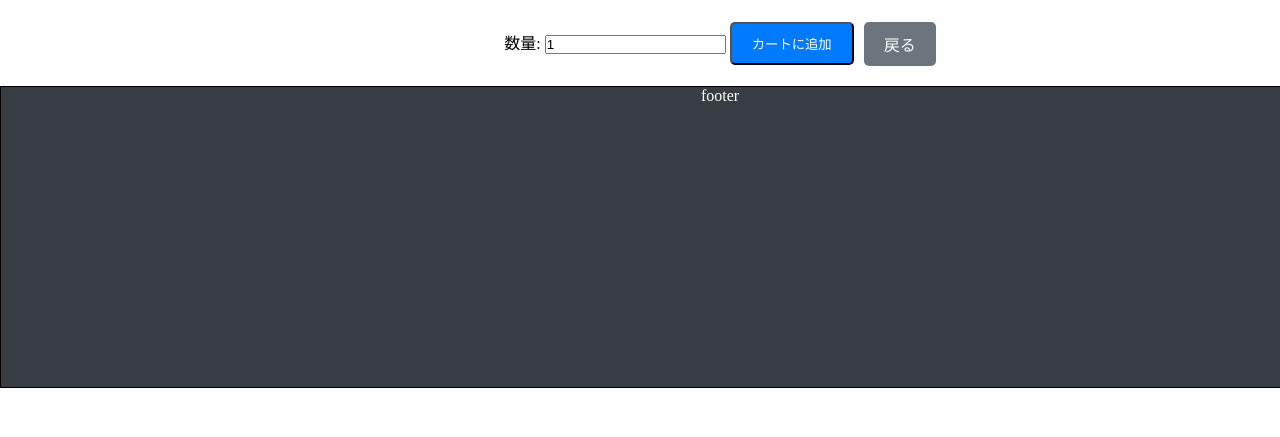
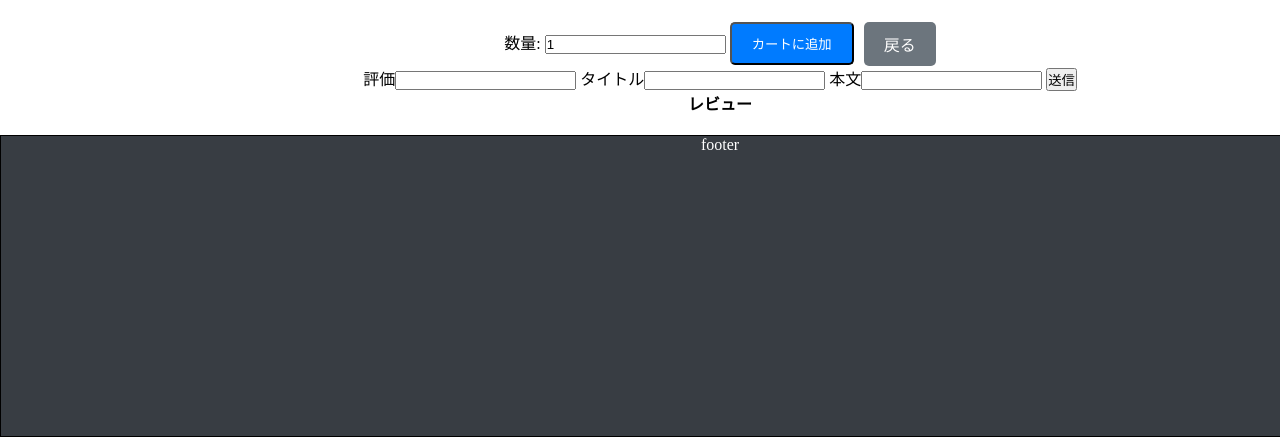
Before and after one commit to solomon011110/HEW2_04, a Flask app: page /store/1 in a window 1280 px wide; the page is wider, and only the part inside the window is pictured. Shown: the part 521-958 px from the top of that part. Before the commit the page ends 909 px from the top of that part, so only its background shows below. Run offline with Flask 3, Linux system fonts and the light colour scheme.

Commit message:
復旧ver

```diff
--- a/project/app/routes.py
+++ b/project/app/routes.py
@@ -1,7 +1,7 @@
 from flask import Flask, Blueprint, redirect, render_template, request, url_for, flash, session
 from werkzeug.security import generate_password_hash, check_password_hash
 from flask_mail import Mail, Message
-from app.models import db, User, Inventory, Contact, Product, Sale
+from app.models import db, User, Inventory, Contact, Product, Sale,  Review, Review
 from flask_login import current_user, LoginManager, UserMixin, login_user, logout_user, login_required
 from functools import wraps
 from app import mail
@@ -29,7 +29,30 @@ def index():
 def store(id):
     product = Product.query.get_or_404(id)
     image_url = url_for('static', filename=f'img/product/{product.id}.jpg')
-    return render_template('store.html', product=product, image_url=image_url)
+    reviews = Review.query.filter(id == Review.product_id).all()
+    return render_template('store.html', product=product, image_url=image_url, reviews=reviews)
+
+
+@bp.route('/store/<int:product_id>/review', methods=['POST'])
+@login_required
+def add_review(product_id):
+    title = request.form.get("title")  # カートに追加する数量を取得
+    describe = request.form.get("describe")
+    star = request.form.get("star")
+    name = session.get('name')
+    product_id_str = str(product_id)  # 商品IDを文字列として統一
+
+    new_Review = Review(
+        product_id = product_id_str,
+        title = title,
+        star = star,
+        describe = describe,
+        name = name
+    )
+    db.session.add(new_Review)
+    db.session.commit()
+
+    return redirect(url_for('main.store',id=product_id))
 
 
 @bp.route('/search', methods=['GET', 'POST'])
@@ -120,56 +143,61 @@ def kounyu():
     if request.method == 'POST':
         email = current_user.email
 
-        # メール本文の作成
-        cart_contents = "\n".join(
-            [f"""{item['name']} - {item['quantity']} 個 - 合計: {item['price']
-                                                              * item['quantity']}円""" for item in cart.values()]
-        )
         cart_rows = "".join(
-            f"""
-            <tr>
-                <td style="padding: 10px; border: 1px solid #ddd; text-align: left;">{item['name']}</td>
-                <td style="padding: 10px; border: 1px solid #ddd; text-align: center;">{item['quantity']} 個</td>
-                <td style="padding: 10px; border: 1px solid #ddd; text-align: right;">¥{item['price'] * item['quantity']}</td>
-            </tr>
-            """ for item in cart.values()
-        )
+    f"""
+    <tr>
+        <td style=\"padding: 10px; border: 1px solid #ddd; text-align: left;\">{item['name']}</td>
+        <td style=\"padding: 10px; border: 1px solid #ddd; text-align: center;\">{item['quantity']} 個</td>
+        <td style=\"padding: 10px; border: 1px solid #ddd; text-align: right;\">\u00a5{item['price'] * item['quantity']}</td>
+    </tr>
+    """ for item in cart.values()
+)
 
         email_html = f"""
-        <!DOCTYPE html>
-        <html lang="ja">
-        <head>
-            <meta charset="UTF-8">
-        </head>
-        <body>
-        <table style="width: 100%; border: 0; border-spacing: 0; padding: 0;">
+<!DOCTYPE html>
+<html lang=\"ja\">
+<head>
+  <meta charset=\"UTF-8\">
+  <meta name=\"viewport\" content=\"width=device-width, initial-scale=1.0\">
+  <title>\u8cfc\u5165\u78ba\u5b9a\u306e\u304a\u77e5\u3089\u305b</title>
+</head>
+<body style=\"font-family: Arial, sans-serif; background-color: #f4f4f4; margin: 0; padding: 0;\">
+  <table style=\"width: 100%; border: 0; border-spacing: 0; padding: 0;\">
+    <tr>
+      <td style=\"padding: 10px; background-color: #171a21; text-align: center; color: #66c0f4;\">
+        <h1 style=\"margin: 0; font-size: 24px;\">\u3054\u8cfc\u5165\u3042\u308a\u304c\u3068\u3046\u3054\u3056\u3044\u307e\u3059\uff01</h1>
+      </td>
+    </tr>
+    <tr>
+      <td style=\"padding: 20px; background-color: #ffffff; color: #333;\">
+        <h2 style=\"margin-top: 0; font-size: 20px;\">\u6ce8\u6587\u78ba\u8a8d\u66f8</h2>
+        <p>\u3054\u6ce8\u6587\u3044\u305f\u3060\u304d\u3001\u8cfc\u5165\u304c\u78ba\u5b9a\u3057\u307e\u3057\u305f\u3002\u4ee5\u4e0b\u306f\u3054\u6ce8\u6587\u5185\u5bb9\u3067\u3059\u3002</p>
+        <table style=\"width: 100%; border-collapse: collapse; margin-top: 20px;\">
+          <thead>
             <tr>
-                <td style="padding: 10px; background-color: #f4f4f4;">
-                    <h1 style="font-family: Arial, sans-serif; color: #333;">購入確定のお知らせ</h1>
-                </td>
+              <th style=\"padding: 10px; border: 1px solid #66c0f4; background-color: #2a475e; color: #c7d5e0; text-align: left;\">\u5546\u54c1\u540d</th>
+              <th style=\"padding: 10px; border: 1px solid #66c0f4; background-color: #2a475e; color: #c7d5e0; text-align: center;\">\u6570\u91cf</th>
+              <th style=\"padding: 10px; border: 1px solid #66c0f4; background-color: #2a475e; color: #c7d5e0; text-align: right;\">\u5408\u8a08</th>
             </tr>
-            <tr>
-                <td style="padding: 20px; background-color: #ffffff;">
-                    <p>ご注文いただき、ありがとうございます。以下の内容でご注文が確定しました。</p>
-                    <table style="width: 100%; border-collapse: collapse; font-size: 14px;">
-                        <thead>
-                            <tr>
-                                <th style="padding: 10px; border: 1px solid #ddd; background-color: #f4f4f4; text-align: left;">商品名</th>
-                                <th style="padding: 10px; border: 1px solid #ddd; background-color: #f4f4f4; text-align: center;">数量</th>
-                                <th style="padding: 10px; border: 1px solid #ddd; background-color: #f4f4f4; text-align: right;">合計</th>
-                            </tr>
-                        </thead>
-                        <tbody>
-                            {cart_rows}
-                        </tbody>
-                    </table>
-                    <p style="margin-top: 20px; font-size: 16px; font-weight: bold;">総合計: ¥{round(total_price, 2)}</p >
-                </td>
-            </tr>
+          </thead>
+          <tbody>
+            {cart_rows}
+          </tbody>
         </table>
-        </body>
-        </html>
-        """
+        <p style=\"text-align: right; font-size: 16px; margin-top: 20px;\"><strong>\u7dcf\u5408\u8a08: \u00a5{round(total_price, 2)}</strong></p>
+        <p style=\"margin-top: 30px;\">\u3053\u306e\u5ea6\u306f\u98df\u54c1\u30ed\u30b9\u6e1b\u5c11\u306b\u3054\u5354\u529b\u3044\u305f\u3060\u304d\u3001\u8aa0\u306b\u3042\u308a\u304c\u3068\u3046\u3054\u3056\u3044\u307e\u3059\u3002</p>
+        <p>\u5546\u54c1\u306e\u767a\u9001\u6e96\u5099\u304c\u6574\u3044\u6b21\u7b2c\u3001\u8a73\u7d30\u3092\u3054\u6848\u5185\u3044\u305f\u3057\u307e\u3059\u3002\u3054\u4e0d\u660e\u70b9\u304c\u3054\u3056\u3044\u307e\u3057\u305f\u3089\u3001\u30b5\u30dd\u30fc\u30c8\u30c1\u30fc\u30e0\u307e\u3067\u304a\u6c17\u8efd\u306b\u3054\u9023\u7d61\u304f\u3060\u3055\u3044\u3002</p>
+      </td>
+    </tr>
+    <tr>
+      <td style=\"padding: 10px; background-color: #171a21; text-align: center; color: #c7d5e0; font-size: 14px;\">
+        <p>&copy; 2024 [SUSTELLA]. All rights reserved.</p>
+      </td>
+    </tr>
+  </table>
+</body>
+</html>
+"""
 
         # 商品ごとに処理
         for product_key, item in cart.items():
@@ -255,15 +283,25 @@ def register():
         email = request.form['email']
         password = generate_password_hash(
             request.form['password'], method='pbkdf2:sha256')
-        # 認証コード生成
+        phon = request.form['phon']
+        post = request.form['post']
+        prefecture = request.form['prefecture']
+        siku = request.form['siku']
+        tyo = request.form['tyo']
+        ban = request.form['ban']
         verification_code = generate_verification_code()
 
-        # セッションに認証コードを保存
+
         session['verification_code'] = verification_code
         session['email'] = email
         session['password'] = password
-
-        # 認証コードをメールで送信
+        session['phon']=phon
+        session['post']=post
+        session['prefecture']=prefecture
+        session['siku']=siku
+        session['tyo']= tyo
+        session['ban']=ban
+                                # 認証コードをメールで送信
         msg = Message('Your Verification Code',
                       sender='hewgroup040@gmail.com', recipients=[email])
         msg.body = f'Your verification code is: {verification_code}'
@@ -300,11 +338,11 @@ def verify():
 @bp.route('/profile')
 @login_required
 def profile():
-    user = current_user
+
     sales = db.session.query(Sale).filter(
         Sale.user_id == current_user.id).all()
 
-    return render_template('profile.html', sales=sales, user=user)
+    return render_template('profile.html', sales=sales)
 # ----------------------------------------------一般アカウント
 
 
--- a/project/app/templates/store.html
+++ b/project/app/templates/store.html
@@ -19,6 +19,25 @@
         <button type="submit" class="btn btn-primary">カートに追加</button>
       </form>
       <a href="/" class="btn btn-secondary">戻る</a>
+    </div>
+
+    <div>
+      <div>
+        <form action="{{ url_for('main.add_review', product_id=product.id) }}" method="post">
+          <label>評価<input type="number" name="star"></label>
+          <label>タイトル<input type="text" name="title"></label>
+          <label>本文<input type="text" name="describe"></label>
+          <input type="submit" value="送信">
+        </form>
+      </div>
+      <div>
+        <b>レビュー</b>
+        {% for review in reviews %}
+        <p>{{review.title}}　{{review.star}}</p>
+        <p>{{review.describe}}</p>
+        <br/>
+        {% endfor %}
+      </div>
     </div>
   </div>
 </div>
```
Also changed, not shown: project/app/models.py (+18 -1 lines), project/app/templates/register.html (+6 -6 lines), project/app/example.db.
